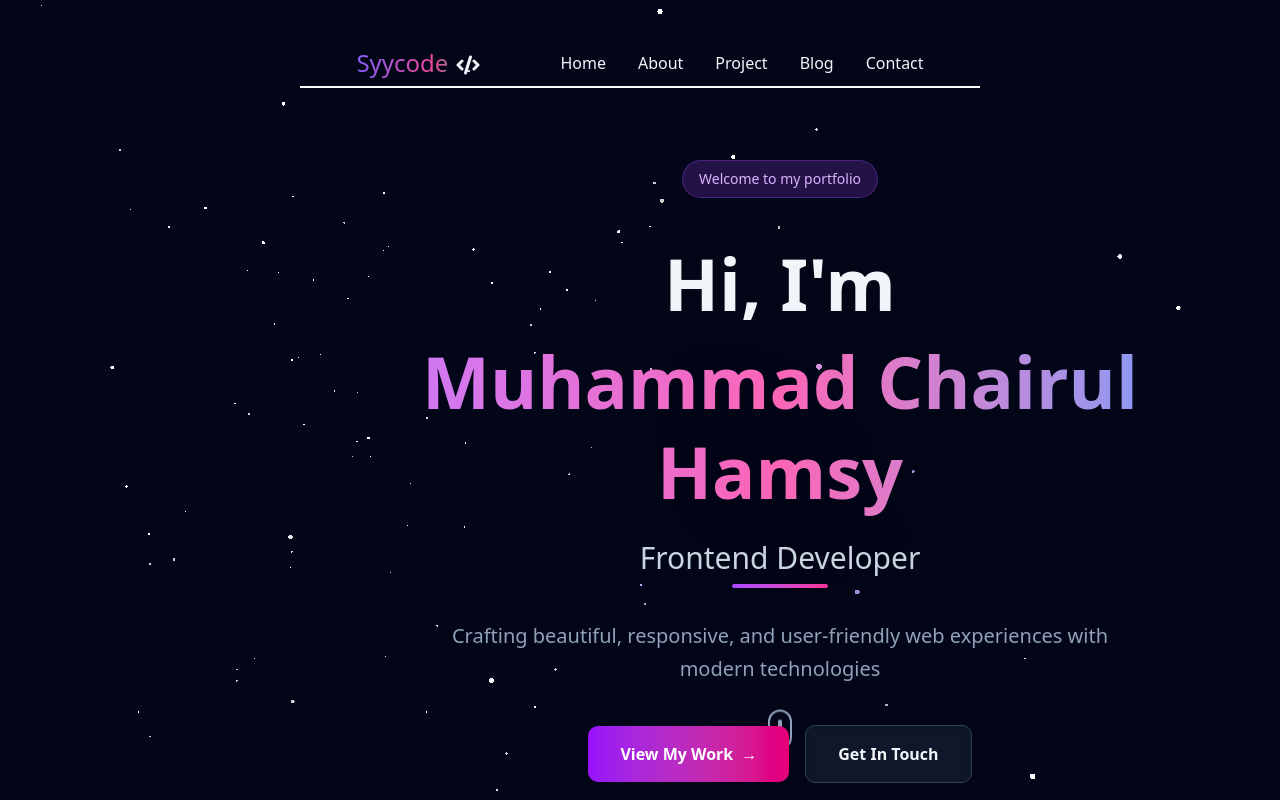
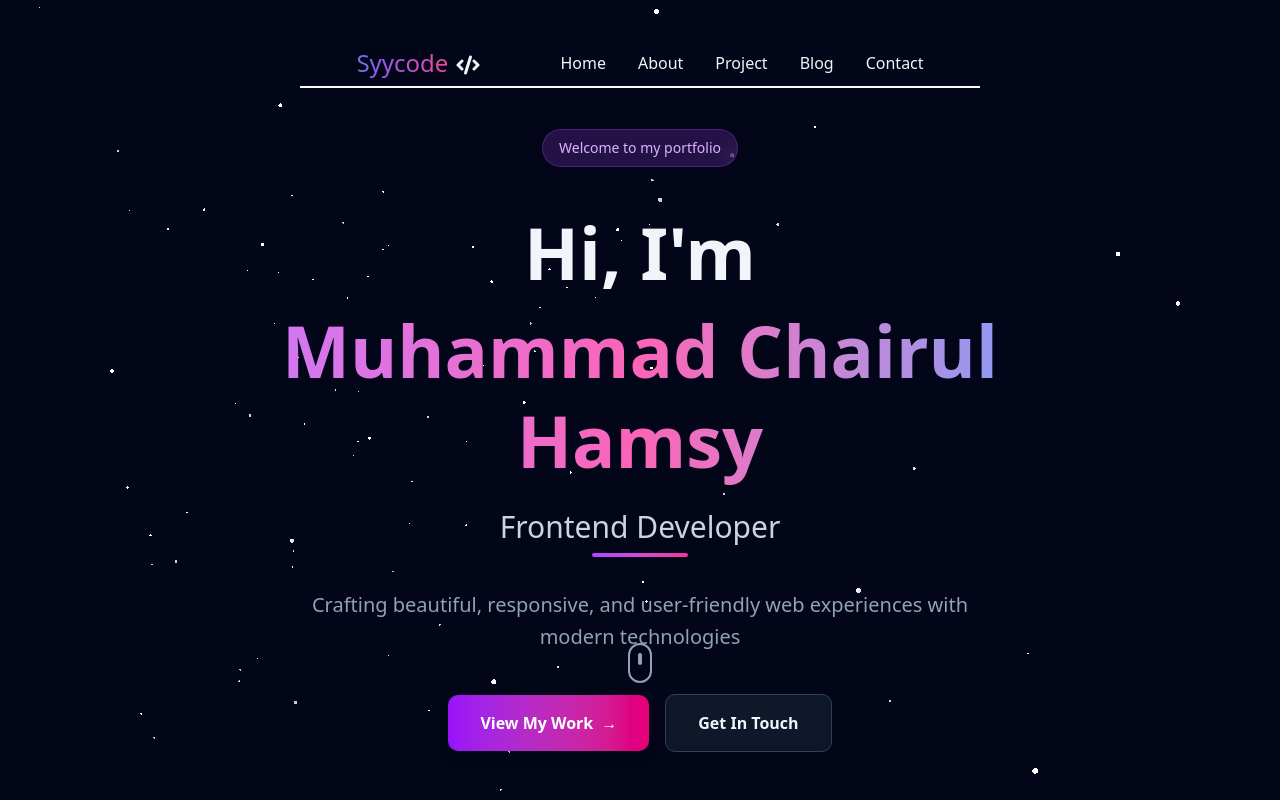
Before and after one commit to MuhammadChairulHamsy/new-portfolio, a React (Vite) app: page / in a window 1280 px wide. Shown: the top 800 px of the page. Built offline with nearby package versions, Linux system fonts and the light colour scheme.

Commit message:
repair background Particles from react bits

```diff
--- a/src/components/layout/Header.jsx
+++ b/src/components/layout/Header.jsx
@@ -45,7 +45,7 @@ export const Header = () => {
     <>
       {/* Header dengan background solid */}
       <header
-        className={`fixed top-0 left-0 w-full z-[999] transition-all ${
+        className={`fixed top-0 left-0 w-full z-[100] transition-all ${
           isScrolled ? "shadow-md" : ""
         }`}
       >
@@ -123,7 +123,7 @@ export const Header = () => {
 
       {/* Mobile Menu Overlay */}
       {isMenuOpen && (
-        <div className="fixed inset-0 text-center bg-white z-[998] mt-16 pt-8 overflow-y-auto lg:hidden">
+       <div className="fixed inset-0 text-center bg-white z-[99] mt-16 pt-8 overflow-y-auto lg:hidden">
           <ul className="space-y-6 px-4">
             {[
               { href: "#home", label: "Home" },
--- /dev/null
+++ b/src/components/sections/About.jsx
@@ -0,0 +1,9 @@
+export const About = () => {
+  return (
+    <section className="py-20">
+      <div>
+        <h1 className="text-4xl text-red-500">TEST</h1>
+      </div>
+    </section>
+  );
+};
--- a/src/components/sections/Hero.jsx
+++ b/src/components/sections/Hero.jsx
@@ -8,14 +8,7 @@ export const Hero = () => {
   }, []);
 
   return (
-    <section className="absolute top-40 left-70 text-center flex items-center justify-center">
-      {/* Animated background elements */}
-      <div className="absolute inset-0 overflow-hidden">
-        <div className="absolute top-1/4 left-1/4 w-96 h-96 bg-purple-500 rounded-full mix-blend-multiply filter blur-3xl opacity-20 animate-pulse"></div>
-        <div className="absolute top-1/3 right-1/4 w-96 h-96 bg-blue-500 rounded-full mix-blend-multiply filter blur-3xl opacity-20 animate-pulse delay-1000"></div>
-        <div className="absolute bottom-1/4 left-1/3 w-96 h-96 bg-pink-500 rounded-full mix-blend-multiply filter blur-3xl opacity-20 animate-pulse delay-2000"></div>
-      </div>
-
+    <section className="relative min-h-screen flex items-center justify-center pt-20">
       {/* Content */}
       <div className={`relative z-10 max-w-5xl mx-auto px-6 text-center transition-all duration-1000 ${isVisible ? 'opacity-100 translate-y-0' : 'opacity-0 translate-y-10'}`}>
         {/* Greeting */}
@@ -59,7 +52,7 @@ export const Hero = () => {
       </div>
 
       {/* Scroll indicator */}
-      <div className="absolute bottom-8 left-1/2 transform -translate-x-1/2 animate-bounce">
+      <div className="absolute bottom-28 left-1/2 transform -translate-x-1/2 animate-bounce">
         <div className="w-6 h-10 border-2 border-slate-400 rounded-full flex items-start justify-center p-2">
           <div className="w-1 h-3 bg-slate-400 rounded-full"></div>
         </div>
--- a/src/index.css
+++ b/src/index.css
@@ -123,12 +123,21 @@
   }
 }
 
-.particles-container {
-  position: relative;
-  width: 100%;
-  height: 100%;
+.particles-container canvas {
+  width: 100% !important;
+  height: 100% !important;
+  display: block;
 }
 
+@keyframes pulse {
+  0%,
+  100% {
+    opacity: 0.2;
+  }
+  50% {
+    opacity: 0.3;
+  }
+}
 .animated-gradient-text {
   position: relative;
   margin: 0 auto;
--- a/src/main.jsx
+++ b/src/main.jsx
@@ -4,10 +4,11 @@ import "./index.css";
 import { HomePage } from "./pages/HomePage";
 import Particles from "@/components/Particles";
 
-
 createRoot(document.getElementById("root")).render(
   <StrictMode>
-    <div className="w-full min-h-screen " style={{ width: "100%", height: "600px", position: "relative" }}>
+    <div className="relative w-full min-h-screen">
+      {/* Background Particles - Fixed sebagai background global */}
+      <div className="fixed inset-0 z-0  bg-slate-950">
         <Particles
           particleColors={["#ffffff", "#ffffff"]}
           particleCount={200}
@@ -17,9 +18,14 @@ createRoot(document.getElementById("root")).render(
           moveParticlesOnHover={true}
           alphaParticles={false}
           disableRotation={false}
-        className="bg-slate-950"
+          className="w-full h-full"
         />
+      </div>
+
+      {/* Content - Semua konten di atas particles */}
+      <div className="relative z-10">
         <HomePage />
+      </div>
     </div>
   </StrictMode>
 );
--- a/src/pages/HomePage.jsx
+++ b/src/pages/HomePage.jsx
@@ -1,13 +1,15 @@
 import { Header } from "../components/layout/Header";
 import { Hero } from "@/components/sections/Hero";
+import { About } from "@/components/sections/About";
 
 export const HomePage = () => {
   return (
     <>
-        <Header />
-        <main>
-          <Hero />
-        </main>
+      <Header />
+      <main>
+        <Hero />
+        <About />
+      </main>
     </>
   );
 };
```
Lines whose indentation alone changed are shown as unchanged.
